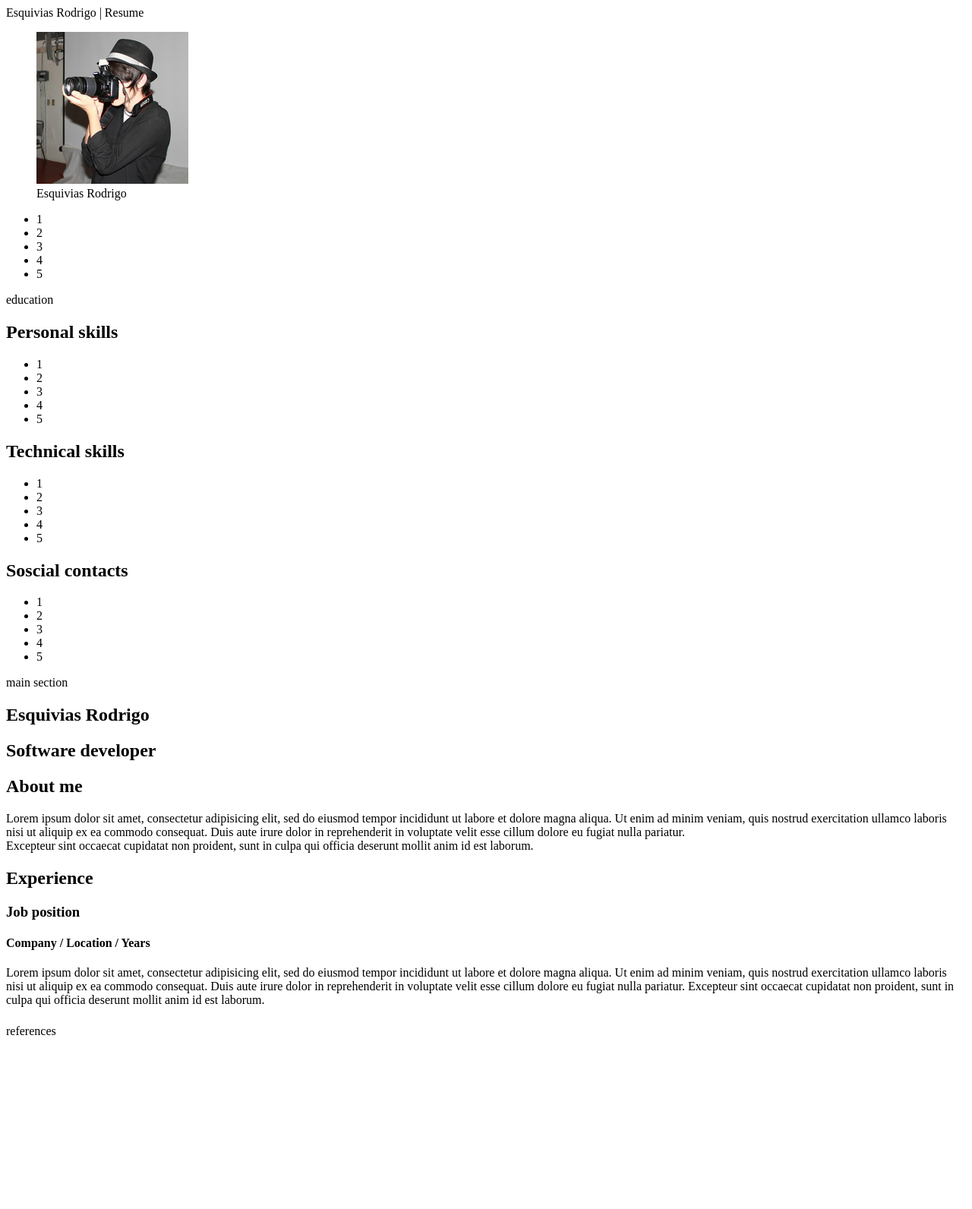
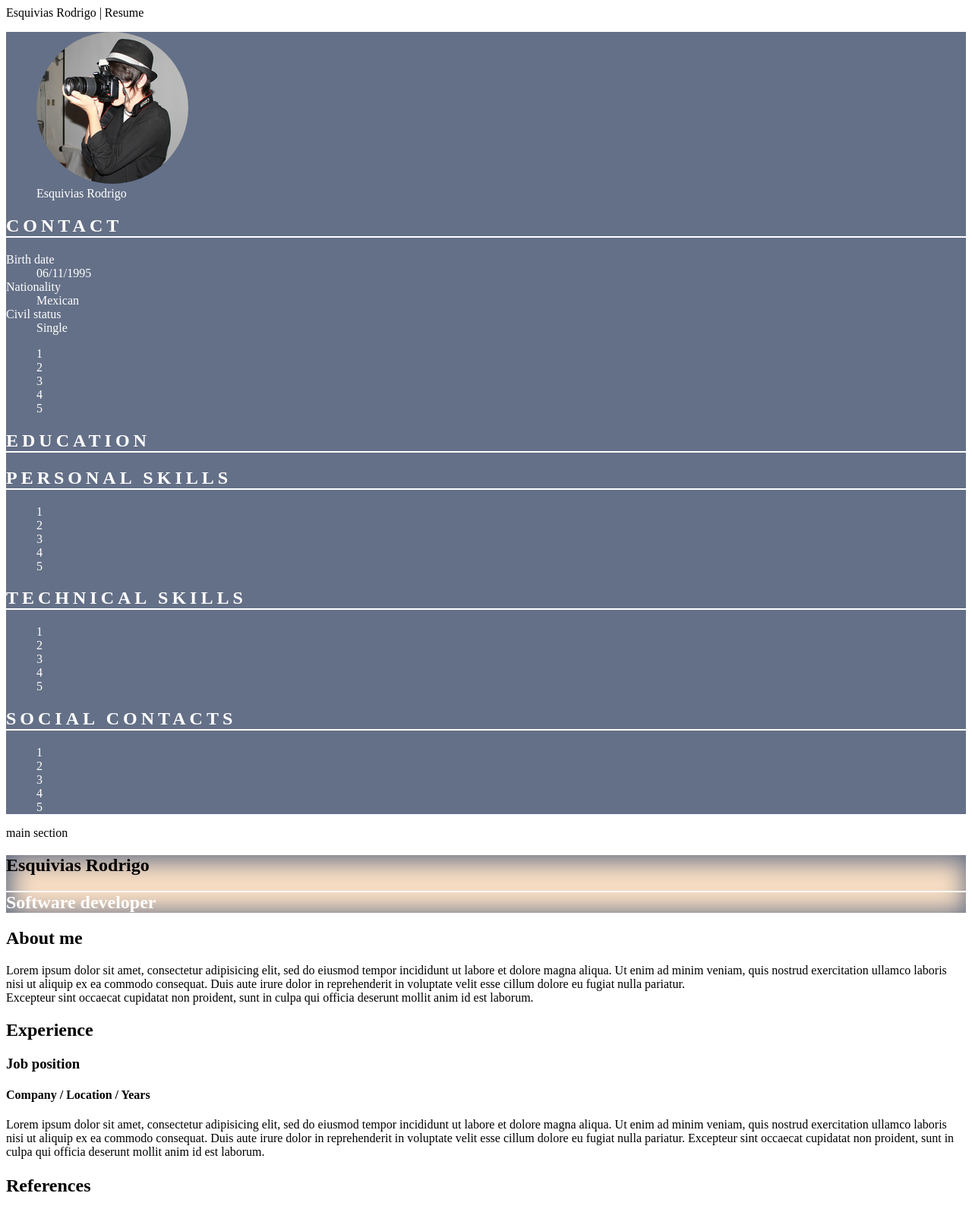
Before and after one commit to RodrigoEq/pract1_resume, a plain HTML site: page index.html in a window 1280 px wide. Shown: the top 1592 px of the page at 76% size. Before the commit the page ends 1375 px from the top, so only its background shows below. Drawn offline with Linux system fonts and the light colour scheme.

Commit message:
Un monton de cambios

```diff
--- /dev/null
+++ b/css/index.css
@@ -0,0 +1,54 @@
+/*-----------------General----------------*/
+ul {
+    list-style-type: none;
+}
+/*------------------Adside----------------*/
+aside {
+    background: #647087;
+}
+aside * {
+    color: white
+}
+aside h2{
+    text-transform: uppercase;
+    letter-spacing: 5px;
+}
+aside section h2:first-child{
+    border-bottom: 2px solid white;
+}
+#profile_pic01 img{
+    border-radius: 50%;
+}
+/*-----------------Main------------*/
+.hero {
+    background-color: #F7DDC3;
+}
+.hero h2{
+    color: white;
+    border-top: 2px solid white;
+}
+.hero {
+    box-shadow: 3px 3px 30px 5px #647087 inset;
+}
+
+
+/*
+* {
+    color: blue;
+}
+p {
+    color: red;
+}
+.bonito{
+    background color: lightblue;
+}
+ul {
+    list-style-type: none;
+}
+article {
+    list-style-type:
+}
+#profile_pic01 img{
+    border-radius: 50%;
+}
+*/
--- a/index.html
+++ b/index.html
@@ -1,13 +1,17 @@
 <!DOCTYPE HTML>
 <html>
+    <meta
+        charset = "utf-8"
+    />
     <head>
         <tittle>
             Esquivias Rodrigo   | Resume
         </tittle>
+        <link rel="stylesheet" href="css/index.css">
     </head>
     <body>
         <aside>
-            <figure>
+            <figure id="profile_pic01">
                 <img
                     src="imgs/profile.jpg"
                     alt="mi foto"
@@ -18,6 +22,15 @@
             </figure>
 
             <section>
+                <h2>Contact</h2>
+                <dl>
+                    <dt>Birth date</dt>
+                    <dd>06/11/1995</dd>
+                    <dt>Nationality</dt>
+                    <dd>Mexican</dd>
+                    <dt>Civil status</dt>
+                    <dd>Single</dd>
+                </dl>
                 <ul>
                     <li>
                         1
@@ -37,7 +50,13 @@
                 </ul>
             </section>
             <section>
-                education
+                <h2>
+                    education
+                </h2>
+                <ul>
+                    <li>
+                    </li>
+                </ul>
             </section>
 
             <section>
@@ -90,7 +109,7 @@
 
             <section>
                 <h2>
-                    Soscial contacts
+                    Social contacts
                 </h2>
                 <ul>
                     <li>
@@ -113,7 +132,7 @@
         </aside>
         <main>
             main section
-            <section>
+            <section class = "hero">
                 <h1>
                     Esquivias Rodrigo
                 </h1>
@@ -158,9 +177,44 @@
             </section>
 
             <section>
-                references
+                <h2>
+                    References
+                </h2>
+                <article>
+                    <figure>
+                        <img
+                            src = "imgs/ref1.jpg"
+                            alt = "Doge"
+                        />
+                        <figcaption
+                            Reference 1
+                        />
+                        <span>
+                            Num: 3333333333
+                        </span>
+                        <span>
+                            E-mail: lorem@lorem.com
+                        </span>
+                    </figure>
+                    <figure>
+                        <img
+                            src = "imgs/ref1.jpg"
+                            alt = "Doge"
+                        />
+                        <figcaption
+                            Reference 1
+                        />
+                        <span>
+                            Num: 3333333333
+                        </span>
+                        <span>
+                            E-mail: lorem@lorem.com
+                        </span>
+                    </figure>
+                </article>
             </section>
 
         </main>
     </body>
 </html>
+<!-- hola a todos>
```
Also changed, not shown: imgs/ref1.jpg (added).
